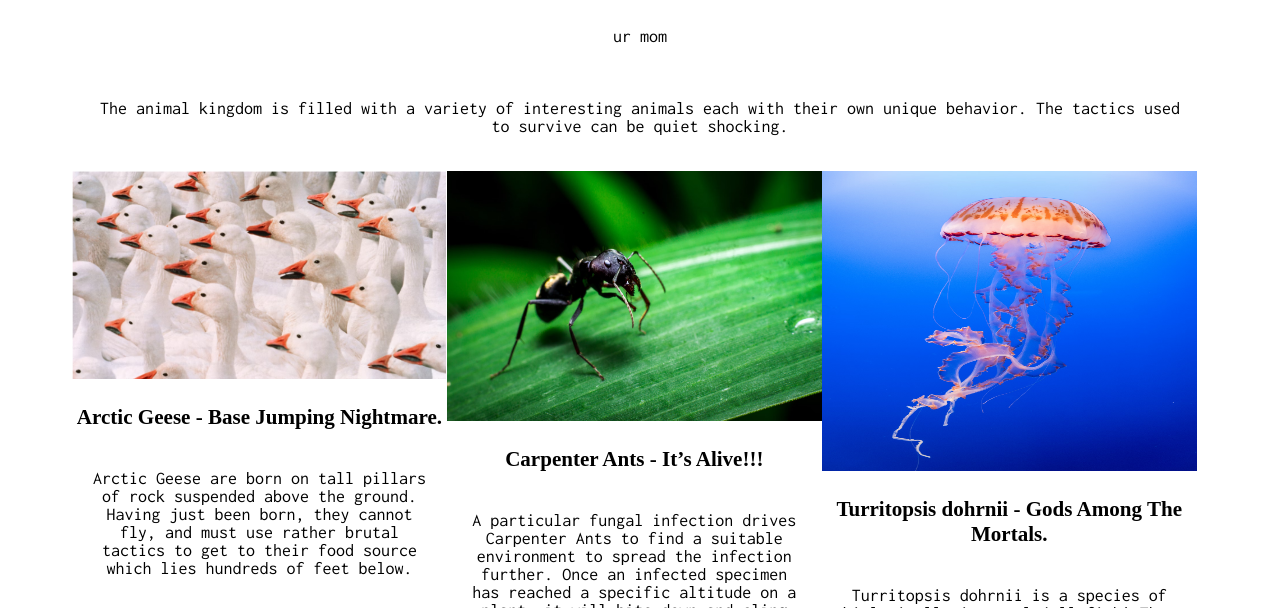
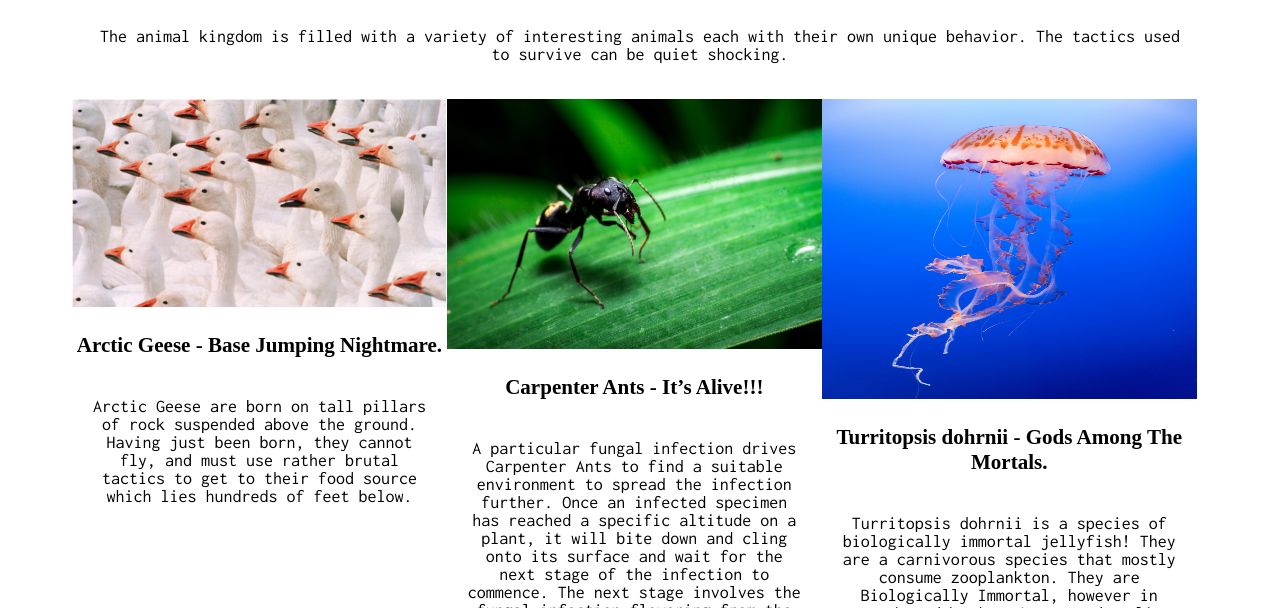
Before and after one commit to Twistygut/wdd130, a plain HTML site: page shockfactor/page2.html in a window 1280 px wide. Shown: the part 492-1100 px from the top of the page. Drawn offline with Linux system fonts and the light colour scheme.

Commit message:
removed placeholder

```diff
--- a/shockfactor/page2.html
+++ b/shockfactor/page2.html
@@ -18,7 +18,6 @@
       <h1 id="Factor">Factor</h1>
     </div>
     <h1>Animal Behavior Facts</h1>
-    <p>ur mom</p>
     <p>
       The animal kingdom is filled with a variety of interesting animals each
       with their own unique behavior. The tactics used to survive can be quiet
```
